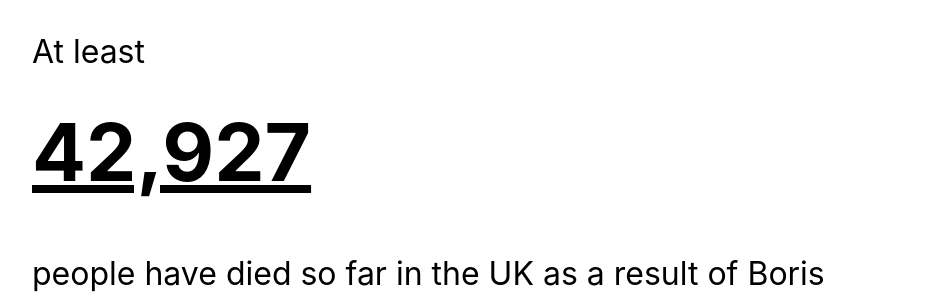
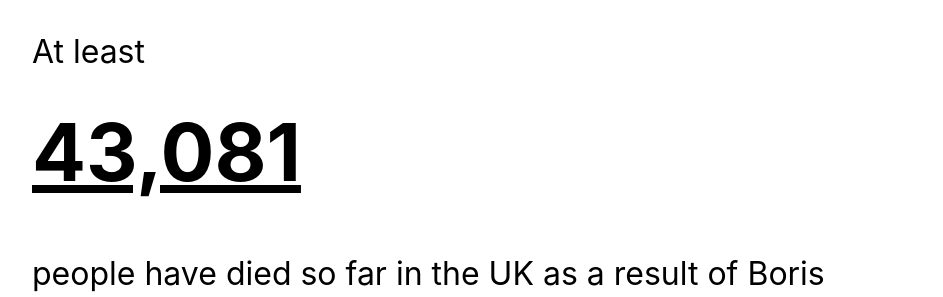
Before and after one commit to jacquescorbytuech/Boris-Johnson, a Jekyll site: the page built from index.html, in a window 1280 px wide. Shown: the top 297 px of the page, without its empty margins (168-1111 px from the left). Built offline with Jekyll 4.4.1, drawn with Linux system fonts in a browser that asks for light colours.

Commit message:
Update index.html

```diff
--- a/index.html
+++ b/index.html
@@ -3,7 +3,7 @@ layout: default
 ---
 
 <p>At least</p>
-<h1>42,927</h1>
+<h1>43,081</h1>
 <p>people have died so far in the UK as a result of Boris Johnson and his government's incompetent handling of the Covid-19 crisis.</p>
 <p>According to the Financial Times and data from the Office of National Statistics, this number is likely to be <a href="https://www.ft.com/content/3c53ab12-d859-4ceb-b262-f6a0221ca129">significantly higher</a>.</p>
 <p>Still happy to have this idiot leading the country?</p>
```
